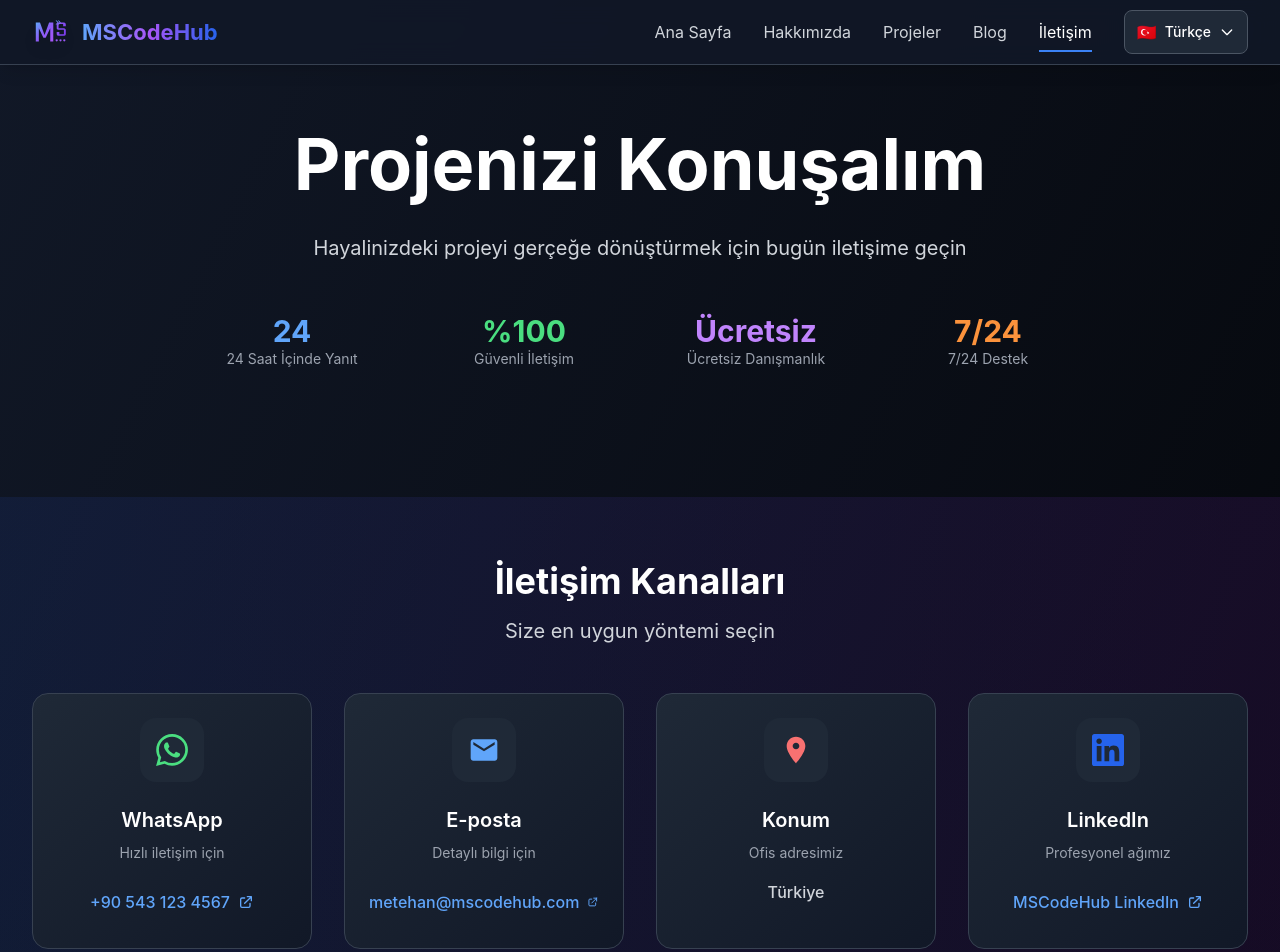
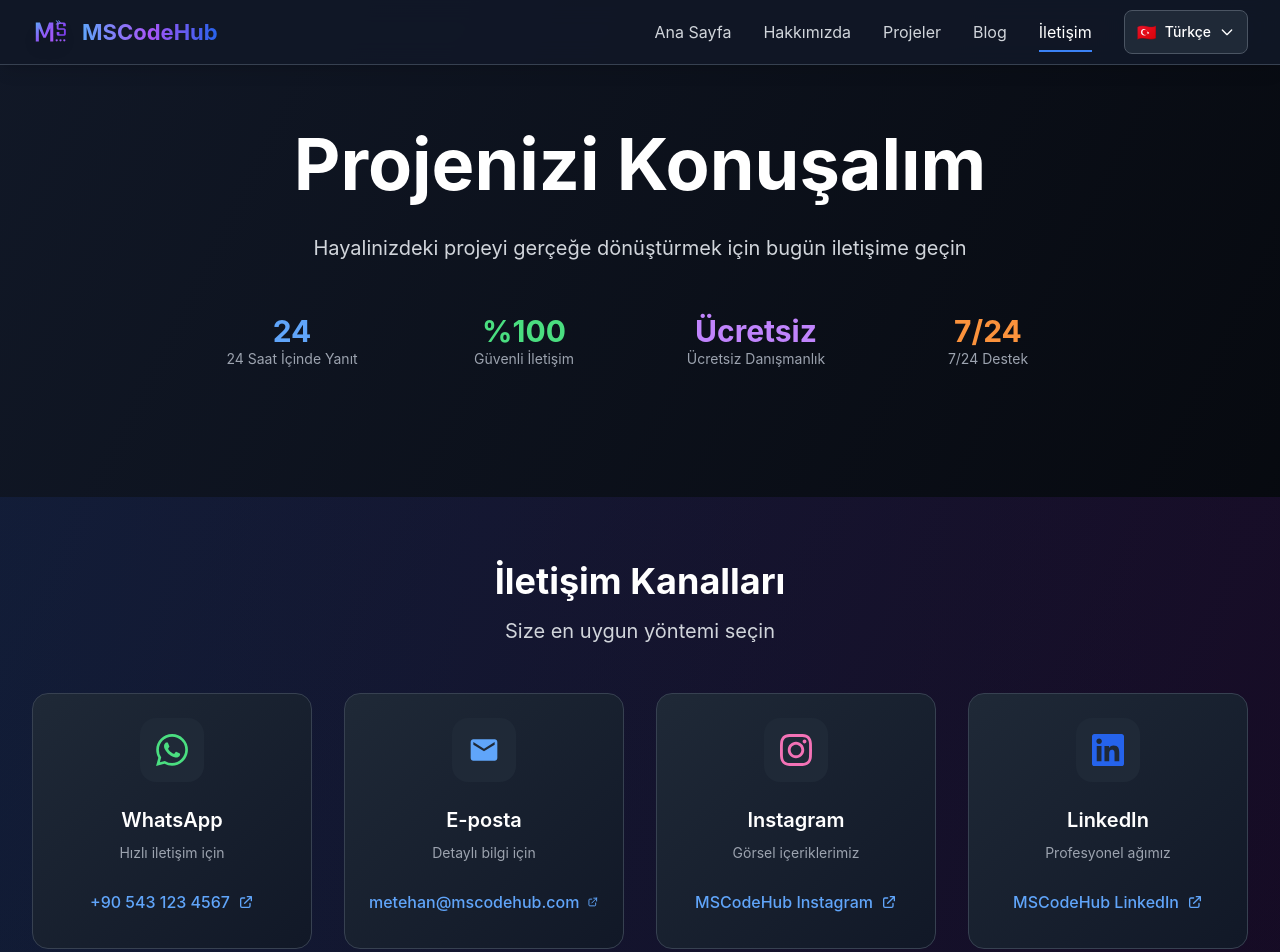
Before and after one commit to MHYW00/mscodehub, a Next.js app: page /iletisim in a window 1280 px wide. Shown: the top 952 px of the page. Built offline with nearby package versions, Linux system fonts and the light colour scheme.

Commit message:
feat: letişim kanallarında konum yerine Instagram eklendi - WhatsApp, E-posta, Instagram, LinkedIn iletişim kanalları

```diff
--- a/src/app/iletisim/page.tsx
+++ b/src/app/iletisim/page.tsx
@@ -202,15 +202,15 @@
       link: "mailto:metehan@mscodehub.com"
     },
     {
-      titleKey: "contact.methods.location.title",
-      descriptionKey: "contact.methods.location.description",
+      titleKey: "contact.methods.instagram.title",
+      descriptionKey: "contact.methods.instagram.description",
       icon: (
-        <svg className="w-8 h-8 text-red-400" fill="currentColor" viewBox="0 0 24 24">
-          <path d="M12 2C8.13 2 5 5.13 5 9c0 5.25 7 13 7 13s7-7.75 7-13c0-3.87-3.13-7-7-7zm0 9.5c-1.38 0-2.5-1.12-2.5-2.5s1.12-2.5 2.5-2.5 2.5 1.12 2.5 2.5-1.12 2.5-2.5 2.5z"/>
+        <svg className="w-8 h-8 text-pink-400" fill="currentColor" viewBox="0 0 24 24">
+          <path d="M12 2.163c3.204 0 3.584.012 4.85.07 3.252.148 4.771 1.691 4.919 4.919.058 1.265.069 1.645.069 4.849 0 3.205-.012 3.584-.069 4.849-.149 3.225-1.664 4.771-4.919 4.919-1.266.058-1.644.07-4.85.07-3.204 0-3.584-.012-4.849-.07-3.26-.149-4.771-1.699-4.919-4.92-.058-1.265-.07-1.644-.07-4.849 0-3.204.013-3.583.07-4.849.149-3.227 1.664-4.771 4.919-4.919 1.266-.057 1.645-.069 4.849-.069zm0-2.163c-3.259 0-3.667.014-4.947.072-4.358.2-6.78 2.618-6.98 6.98-.059 1.281-.073 1.689-.073 4.948 0 3.259.014 3.668.072 4.948.2 4.358 2.618 6.78 6.98 6.98 1.281.058 1.689.072 4.948.072 3.259 0 3.668-.014 4.948-.072 4.354-.2 6.782-2.618 6.979-6.98.059-1.28.073-1.689.073-4.948 0-3.259-.014-3.667-.072-4.947-.196-4.354-2.617-6.78-6.979-6.98-1.281-.059-1.69-.073-4.949-.073zm0 5.838c-3.403 0-6.162 2.759-6.162 6.162s2.759 6.163 6.162 6.163 6.162-2.759 6.162-6.163c0-3.403-2.759-6.162-6.162-6.162zm0 10.162c-2.209 0-4-1.79-4-4 0-2.209 1.791-4 4-4s4 1.791 4 4c0 2.21-1.791 4-4 4zm6.406-11.845c-.796 0-1.441.645-1.441 1.44s.645 1.44 1.441 1.44c.795 0 1.439-.645 1.439-1.44s-.644-1.44-1.439-1.44z"/>
         </svg>
       ),
-      value: "Türkiye",
-      link: "#"
+      value: "MSCodeHub Instagram",
+      link: "https://instagram.com/mscodehub"
     },
     {
       titleKey: "contact.methods.linkedin.title",
--- a/src/locales/de.ts
+++ b/src/locales/de.ts
@@ -58,9 +58,9 @@
         title: 'E-Mail',
         description: 'Für detaillierte Informationen'
       },
-      location: {
-        title: 'Standort',
-        description: 'Unsere Büroadresse'
+      instagram: {
+        title: 'Instagram',
+        description: 'Unsere visuellen Inhalte'
       },
       linkedin: {
         title: 'LinkedIn',
--- a/src/locales/en.ts
+++ b/src/locales/en.ts
@@ -58,9 +58,9 @@
         title: 'Email',
         description: 'For detailed information'
       },
-      location: {
-        title: 'Location',
-        description: 'Our office address'
+      instagram: {
+        title: 'Instagram',
+        description: 'Our visual content'
       },
       linkedin: {
         title: 'LinkedIn',
--- a/src/locales/es.ts
+++ b/src/locales/es.ts
@@ -58,9 +58,9 @@
         title: 'Email',
         description: 'Para información detallada'
       },
-      location: {
-        title: 'Ubicación',
-        description: 'Nuestra dirección de oficina'
+      instagram: {
+        title: 'Instagram',
+        description: 'Nuestro contenido visual'
       },
       linkedin: {
         title: 'LinkedIn',
--- a/src/locales/fr.ts
+++ b/src/locales/fr.ts
@@ -58,9 +58,9 @@
         title: 'Email',
         description: 'Pour des informations détaillées'
       },
-      location: {
-        title: 'Localisation',
-        description: 'Adresse de notre bureau'
+      instagram: {
+        title: 'Instagram',
+        description: 'Notre contenu visuel'
       },
       linkedin: {
         title: 'LinkedIn',
--- a/src/locales/ru.ts
+++ b/src/locales/ru.ts
@@ -58,9 +58,9 @@
         title: 'Электронная почта',
         description: 'Для подробной информации'
       },
-      location: {
-        title: 'Местоположение',
-        description: 'Адрес нашего офиса'
+      instagram: {
+        title: 'Instagram',
+        description: 'Наш визуальный контент'
       },
       linkedin: {
         title: 'LinkedIn',
--- a/src/locales/tr.ts
+++ b/src/locales/tr.ts
@@ -262,9 +262,9 @@
         title: 'E-posta',
         description: 'Detaylı bilgi için'
       },
-      location: {
-        title: 'Konum',
-        description: 'Ofis adresimiz'
+      instagram: {
+        title: 'Instagram',
+        description: 'Görsel içeriklerimiz'
       },
       linkedin: {
         title: 'LinkedIn',
```
